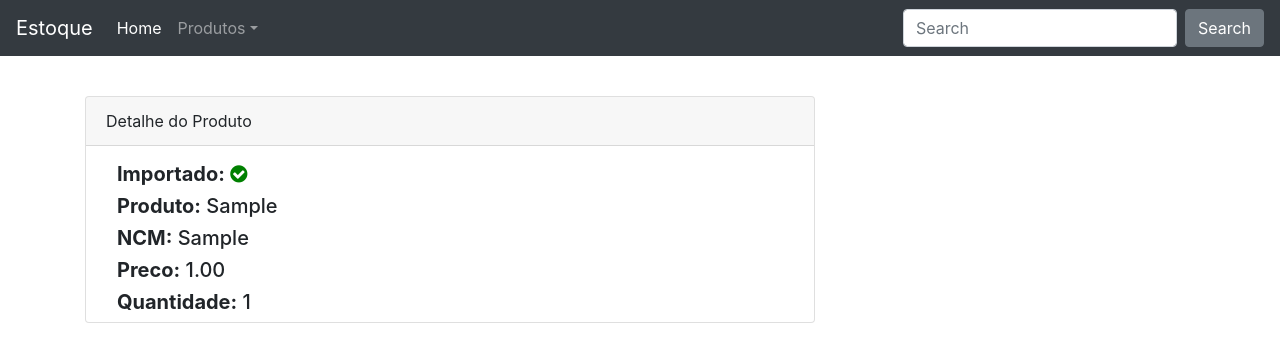
After one commit to leonsaja/estoque, a Django app: page /produto/detail/produto/1/ in a window 1280 px wide. The commit adds this page. Shown: the top 362 px of the page. Run offline with Django 3.2, Linux system fonts and the light colour scheme; tables that the repository leaves empty hold one stand-in row (values such as "Sample post"); some libraries are stand-ins or nearby versions.

Commit message:
detail produto

```diff
--- /dev/null
+++ b/produto/templates/produto/produto_detail.html
@@ -0,0 +1,41 @@
+{% extends 'base.html'%}
+
+{%block title%}
+    Detalhe do Produto
+{%endblock title%}
+
+
+{% block content %}
+<div class="row">
+
+
+
+  <div class="col-sm-8 ">
+    <div class="align-items-center">
+    <div class="card ">
+      <div class="card-header">
+        Detalhe do Produto
+      </div>
+      <div class="container mt-3 ml-3">
+         <h5><b>Importado:</b>
+          {% if produto.importado %}
+          <i class="fa fa-check-circle ok"></i>
+          {% else %}
+          <i class="fa fa-minus-circle no"></i>
+          {%endif%}
+        </h5>
+          <h5><b>Produto:</b>  <span>{{produto.produto}} </span></h5>
+           <h5><b>NCM:</b>  <span>{{produto.ncm}} </span></h5>
+           <h5><b>Preco:</b>  <span>{{produto.preco}} </span></h5>
+           <h5><b>Quantidade:</b>  <span>{{produto.estoque}} </span></h5>
+
+  </div>
+
+
+
+    </div>
+        </div>
+  </div>
+
+</div>
+{%endblock content%}
--- a/produto/templates/produto/produto_list.html
+++ b/produto/templates/produto/produto_list.html
@@ -28,7 +28,7 @@
                     <i class="fa fa-minus-circle no"></i>
                   {% endif %}
                 </td>
-                <td>{{produto.produto}}</td>
+                <td><a href="{% url 'produto:detail_produto' produto.id %}" >{{produto.produto}}</a></td>
                 <td>{{produto.preco}}</td>
                 <td>{{produto.estoque}}</td>
                 <td>{{produto.data}}</td>
--- a/produto/urls.py
+++ b/produto/urls.py
@@ -4,6 +4,7 @@ from . import  views
 app_name = 'produto'
 urlpatterns = [
 
-    path('cadastar/produto', views.CadastrarProdutoView.as_view(), name='cadastrar_produto'),
-    path('listar/produtos', views.ListProdutosView.as_view(), name='listar_produtos'),
+    path('cadastar/produto/', views.CadastrarProdutoView.as_view(), name='cadastrar_produto'),
+    path('listar/produtos/', views.ListProdutosView.as_view(), name='listar_produtos'),
+    path('detail/produto/<int:pk>/', views.DetailProdutoView.as_view(), name='detail_produto'),
 ]
--- a/produto/views.py
+++ b/produto/views.py
@@ -1,12 +1,10 @@
 from django.db.models import Sum
 from django.shortcuts import render
-from django.views.generic import  CreateView,ListView
+from django.views.generic import CreateView, ListView, DetailView
 from produto.forms import CadastrarProdutoForm
 from produto.models import Produto
 
-
 class CadastrarProdutoView(CreateView):
-
     form_class =CadastrarProdutoForm
     template_name = 'produto/form_produto.html'
 
@@ -14,3 +12,15 @@ class ListProdutosView(ListView):
     model = Produto
     context_object_name = 'produtos'
     template_name = 'produto/produto_list.html'
+
+class DetailProdutoView(DetailView):
+    model = Produto
+    template_name = 'produto/produto_detail.html'
+    context_object_name = 'produto'
+
+    #
+    # def get_context_data(self, **kwargs):
+    #     context=super(DetailProdutoView, self).get_context_data(**kwargs)
+    #     context['produto']=Produto.objects.get(pk=self.kwargs['pk'])
+    #
+    #     return context
```
